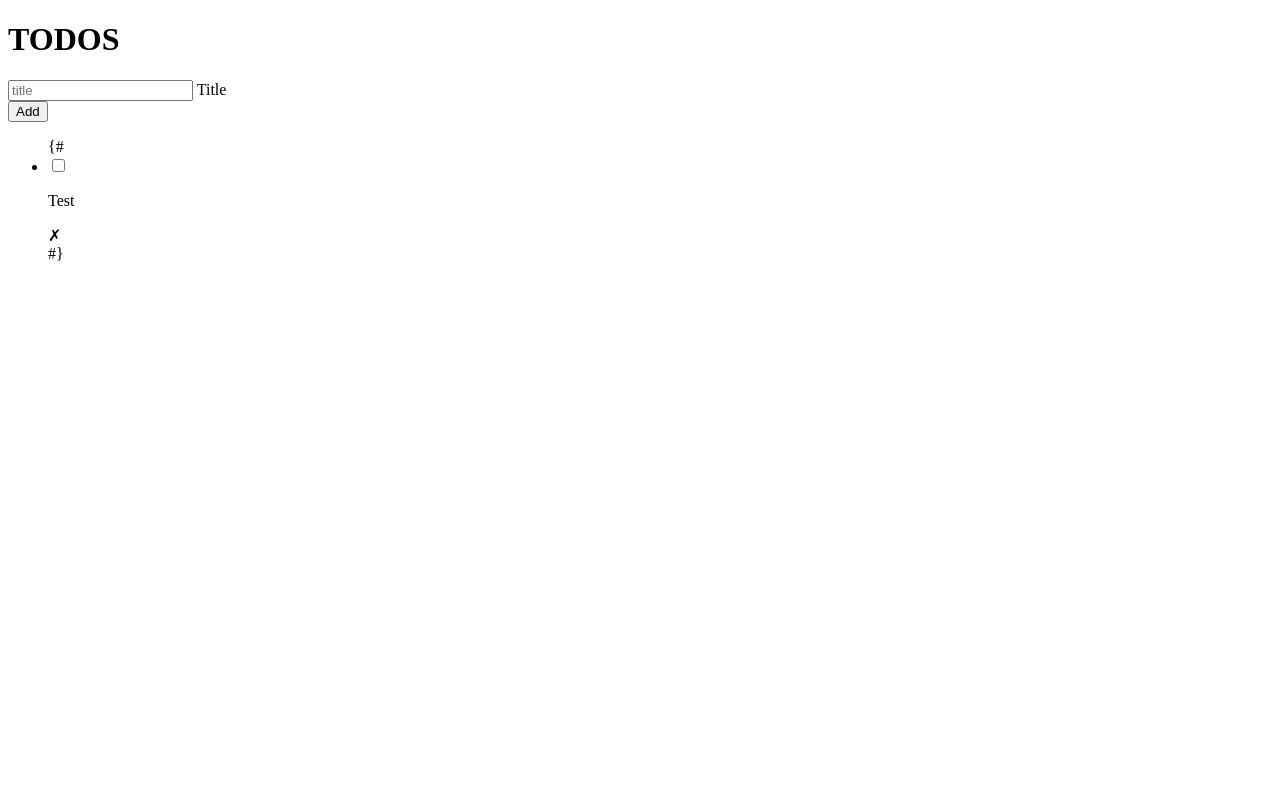
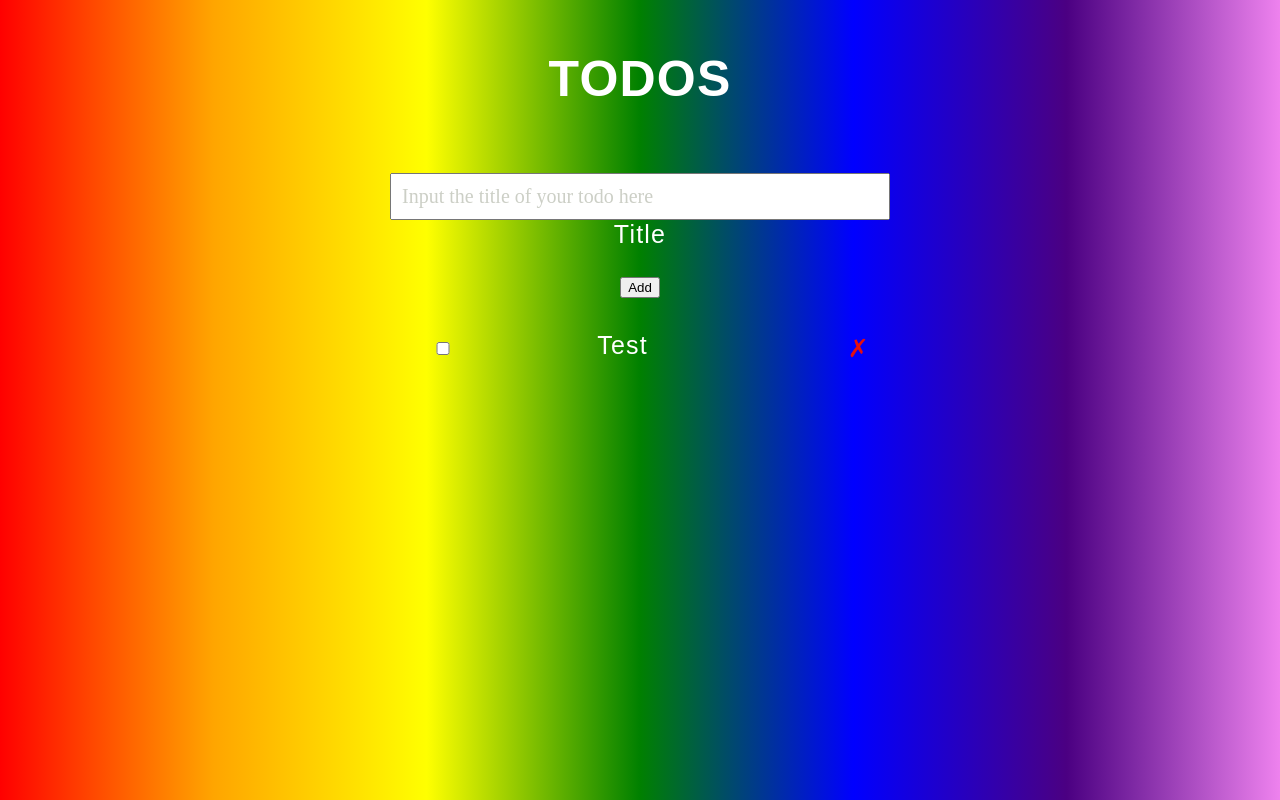
Before and after one commit to Samuel-Tobi/Todo-app-with-vanilla-JS, a plain HTML site: page index.html in a window 1280 px wide. Drawn offline with Linux system fonts and the light colour scheme.

Commit message:
Styles Added

```diff
--- a/index.html
+++ b/index.html
@@ -12,20 +12,22 @@
       <h1 class="title">TODOS</h1>
       <div class="header">
         <div id="input-container">
-          <input type="text" placeholder="title" id="todo-input" />
+          <input
+            type="text"
+            placeholder="Input the title of your todo here"
+            id="todo-input"
+          />
           <label for="name" class="form_label">Title</label>
         </div>
         <button class="todo-add-btn">Add</button>
       </div>
       <div>
         <ul id="todos-list">
-          {#
           <li>
             <input type="checkbox" class="checkbox" />
             <p class="paragraph">Test</p>
             <span class="remove">&cross;</span>
           </li>
-          #}
         </ul>
       </div>
     </div>
--- a/style.css
+++ b/style.css
@@ -0,0 +1,128 @@
+* {
+  box-sizing: border-box;
+}
+
+html{
+    background-image:linear-gradient(to right, red,orange,yellow,green,blue,indigo,violet);
+    width: 100%;
+    height: 100%;
+}
+
+body {
+  font-size: 25px;
+  color: white;
+  font-family: Arial, Helvetica, sans-serif;
+  letter-spacing: 1.2px;
+}
+
+input {
+  width: 100%;
+  padding: 10px;
+  font-size: 20px;
+}
+
+div.container {
+  margin: 50px auto;
+  max-width: 500px;
+}
+
+h1.title {
+  text-align: center;
+  margin-bottom: 50px;
+}
+
+div.header {
+  text-align: center;
+}
+
+div.header div#input-container{
+    margin-bottom: 20px;
+    position: relative;
+    padding-top: 15px;
+}
+/*
+div.header div#input-container input#todo-input{
+    border: 0;
+  border-bottom: 2px solid white;
+  outline: 0;
+  font-size: 50px;
+  color: white;
+  padding: 7px 0;
+  background: transparent;
+  transition: border-color 0.2s;
+  letter-spacing: 1.25px;
+} */
+
+div.header div#input-container input#todo-input::placeholder{
+color:rgb(204, 207, 198);
+font-family: 'Indie Flower';
+font-weight: 1px;
+}
+/* div.header div#input-container label {
+  position: absolute;
+  top: 0;
+  z-index: -1;
+  display: block;
+  transition: 0.2s;
+  font-size: 16px;
+  color: rgb(241, 6, 6);
+  font-weight: 600;
+} */
+
+/* div.header div#input-container input#todo-input:placeholder-shown ~ label {
+  top: 45px;
+  color: white;
+  font-size: 30px;
+  font-weight: 100;
+} */
+
+div.header div#input-container input#todo-input:focus ~ label {
+  top: -5px;
+  font-size: 15px;
+  color: rgb(115, 75, 194);
+  font-weight: 600;
+}
+
+div.header button.todo-add-butn {
+  background-color: rgb(73, 59, 161);
+  color: aliceblue;
+  font-size: 20px;
+  box-sizing: border-box;
+  border-radius: 50px;
+  box-shadow: 2px;
+  border-color:darkslateblue ;
+  width: 150px;
+}
+
+div ul li{
+    max-width: 1200px;
+    list-style-type: none;
+    color: white;
+    margin-left: -45px;
+    padding: 8px 20px;
+    font-size: 25px;
+    /* background-image: linear-gradient(to right top, #00bf98, #36c486); */
+    align-items: center;
+    height: 50px;
+    flex: 5;
+    display: flex;
+}
+
+div ul li:hover {
+    background-image: linear-gradient(to right top, #edf4f2, #36c486);
+  }
+
+  span {
+    color: rgb(227, 15, 15);
+  }
+
+  input.checkbox {
+    margin-right: 120px;
+    display: inline-block;
+  }
+
+  p {
+    margin-top: 20px;
+    margin-right: 200px;
+    position: center;
+    align-items
```
